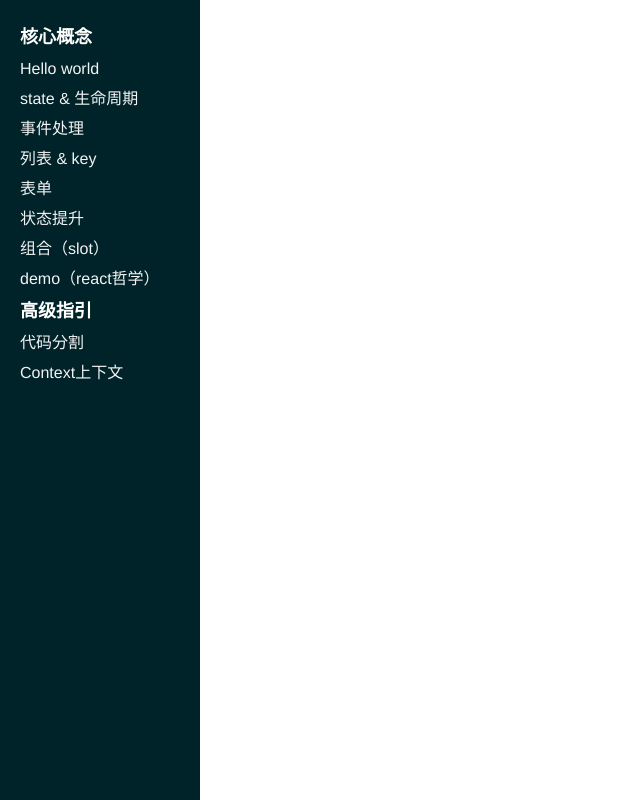
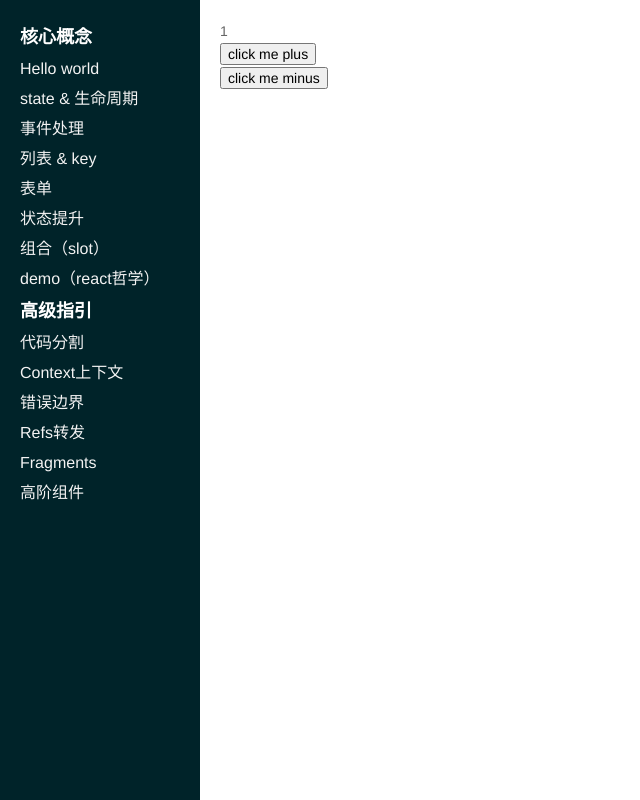
Before and after one commit to hql7/react-learning-record, a React app: page /forwarding-refs in a window 1280 px wide. Shown: the whole page, without its empty margins (0-640 px from the left). Built offline with nearby package versions, Linux system fonts and the light colour scheme.

Commit message:
feat: 高阶组件仍需理解

```diff
--- a/src/routes/index.jsx
+++ b/src/routes/index.jsx
@@ -10,12 +10,16 @@ const List = lazy(() => import('@/views/list'))
 const StateUp = lazy(() => import('@/views/state-up'))
 const State = lazy(() => import('@/views/state'))
 const Context = lazy(() => import('@/views/context'))
+const ErrorBoundaries = lazy(() => import('@/views/error-boundaries'))
+const ForwardingRefs = lazy(() => import('@/views/forwarding-refs/index'))
+const Fragments = lazy(() => import('@/views/fragments/index'))
+const Higher = lazy(() => import('@/views/higher/index'))
 
 function Routes() {
   return (
     <Suspense fallback={<div>Loading</div>}>
       <Switch>
-        {/* <Redirect from="/" to="/hello-word" /> */}
+        <Route path='/' exact render={() => <Redirect to="/hello-word" />}></Route>
         <Route path="/hello-word" component={HelloWord} />
         <Route path="/state" component={State} />
         <Route path="/event" component={Event} />
@@ -26,6 +30,10 @@ function Routes() {
         <Route path="/demo" component={Demo} />
         <Route path="/code-split" component={CodeSplit} />
         <Route path="/context" component={Context} />
+        <Route path="/error-boundaries" component={ErrorBoundaries} />
+        <Route path="/forwarding-refs" component={ForwardingRefs} />
+        <Route path="/fragments" component={Fragments} />
+        <Route path="/higher" component={Higher} />
       </Switch>
     </Suspense>
   );
--- a/src/utils/menu-data.js
+++ b/src/utils/menu-data.js
@@ -15,6 +15,10 @@ const menuList = [
     id: '2', name: '高级指引', children: [
       { id: '2-1', name: '代码分割', url: 'code-split' },
       { id: '2-2', name: 'Context上下文', url: 'context' },
+      { id: '2-3', name: '错误边界', url: 'error-boundaries' },
+      { id: '2-4', name: 'Refs转发', url: 'forwarding-refs' },
+      { id: '2-5', name: 'Fragments', url: 'fragments' },
+      { id: '2-6', name: '高阶组件', url: 'higher' },
     ]
   }
 ]
--- /dev/null
+++ b/src/views/error-boundaries.jsx
@@ -0,0 +1,43 @@
+import { Component } from 'react';
+
+class ErrorBoundaries extends Component {
+  constructor(props) {
+    super(props)
+    this.state = { hasError: false }
+  }
+  static getStateError(err) {
+    return { hasError: true }
+  }
+  componentDidCatch(err, info) {
+    console.log('err:' + err);
+    console.log('info:' + info);
+  }
+  render() {
+    if (this.state.hasError) {
+      return <h1>Something went wrong.</h1>
+    }
+    return this.props.children
+  }
+}
+
+function UiRender() {
+  return (
+    <ErrorBoundaries>
+      <p>这是一个普通标签</p>
+      <UiError />
+    </ErrorBoundaries>
+  )
+}
+
+class UiError extends Component {
+  constructor(props) {
+    super(props)
+    this.state = { err: 'err' }
+  }
+
+  render() {
+    return <p>{this.state.err}</p>
+  }
+}
+
+export default UiRender;
--- /dev/null
+++ b/src/views/forwarding-refs/index.jsx
@@ -0,0 +1,50 @@
+import React, { Component } from 'react';
+import SecendButton from './secend-button'
+
+const FancyButton = React.forwardRef((props, ref) => {
+  return (
+    <button ref={ref} className="fancy-button" onClick={props.onPlus}>
+      {props.children}
+    </button>
+  )
+})
+
+const ref1 = React.createRef();
+const ref2 = React.createRef();
+
+class UiRender extends Component {
+  constructor(props) {
+    super(props)
+    this.state = { num: 1 }
+    this.handleClickPlus = this.handleClickPlus.bind(this)
+    this.handleClickMinus = this.handleClickMinus.bind(this)
+  }
+
+  handleClickPlus() {
+    this.setState(state => ({
+      num: ++state.num
+    }))
+  }
+
+  handleClickMinus() {
+    this.setState(state => ({
+      num: --state.num
+    }))
+  }
+
+  render() {
+    console.log(ref1);
+    console.log(ref2);
+    return (
+      <div>
+        <div>{this.state.num}</div>
+        <FancyButton ref={ref1} onPlus={this.handleClickPlus}>click me plus</FancyButton>
+        <div>
+          <SecendButton ref={ref2} label="secend button" onMinus={this.handleClickMinus}>click me minus</SecendButton>
+        </div>
+      </div>
+    )
+  }
+}
+
+export default UiRender;
--- /dev/null
+++ b/src/views/forwarding-refs/secend-button.jsx
@@ -0,0 +1,32 @@
+import React from 'react';
+
+function logProps(WrappedComponent) {
+  class LogProps extends React.Component {
+    componentDidUpdate(prvProps) {
+      console.log('old:', prvProps);
+      console.log('new:', this.props);
+    }
+    render() {
+      const { aaa, ...rest } = this.props
+      return <WrappedComponent ref={aaa} {...rest} />
+    }
+  }
+  return React.forwardRef((props, ref) => {
+    return <LogProps {...props} aaa={ref} />
+  })
+}
+
+class SecendButton extends React.Component {
+  sayHello() {
+    alert('hello 靓仔')
+  }
+  render() {
+    return (
+      <button className="secend-button" onClick={this.props.onMinus}>
+        {this.props.children}
+      </button>
+    )
+  }
+}
+
+export default logProps(SecendButton)
--- /dev/null
+++ b/src/views/fragments/index.jsx
@@ -0,0 +1,51 @@
+import { Component, Fragment } from 'react';
+
+function Fragments() {
+  return (
+    <Fragment>
+      <p>这是第一段话</p>
+      <p>这是第二段话</p>
+      <p>这是第三段话</p>
+    </Fragment>
+  );
+}
+
+function SimpleFragments() {
+  return (
+    <>
+      <p>这是第四段话</p>
+      <p>这是第五段话</p>
+    </>
+  )
+}
+
+function UlFragments(props) {
+  const list = props.list || []
+  return (
+    <div>
+      {
+        list.map(i => (
+          <Fragment key={i.name}>
+            <label>{i.label}</label>
+            <span>{i.name}</span>
+          </Fragment>
+        ))
+      }
+    </div>
+  )
+}
+
+const list = [{ name: 'lilei', label: 'hei' }, { name: 'hanmeimei', lable: 'hello' }]
+class UiRender extends Component {
+  render() {
+    return (
+      <div>
+        <Fragments />
+        <SimpleFragments />
+        <UlFragments list={list} />
+      </div>
+    )
+  }
+}
+
+export default UiRender;
--- /dev/null
+++ b/src/views/higher/index.jsx
@@ -0,0 +1,64 @@
+import React from 'react';
+
+class UiRender extends React.Component {
+  render() {
+    return (
+      <div>
+        <p>
+          高阶组件自身不是React APi的一部分，而是一种基于React的组合特征而形成的设计模式
+        </p>
+        <p>特征：高阶组件是参数为组件，返回值为新组件的函数</p>
+      </div>
+    )
+  }
+}
+
+class DataSourceClass {
+  constructor() {
+    this.list = [];
+  }
+  getComments() {
+    return this.list
+  }
+  addChangeListener(ctx) {
+    return function (...args) {
+      ctx.apply(this, args)
+    }
+  }
+}
+
+const DataSource = new DataSourceClass()
+
+class CommentList extends React.Component {
+  constructor(props) {
+    super(props)
+    this.state = {
+      comments: DataSource.getComments()
+    }
+  }
+  handleChange() {
+    this.setState({
+      comments: DataSource.getComments()
+    })
+  }
+  render() {
+    let comments = this.state.comments || []
+    return (
+      <div>
+        {
+          comments.map(item => (
+            <Comment comment={item} key={item.id} />
+          ))
+        }
+      </div>
+    )
+  }
+}
+
+function Comment(props) {
+  return (
+    <p>{props.name} like {props.like}</p>
+  )
+}
+
+export default UiRender;
```
